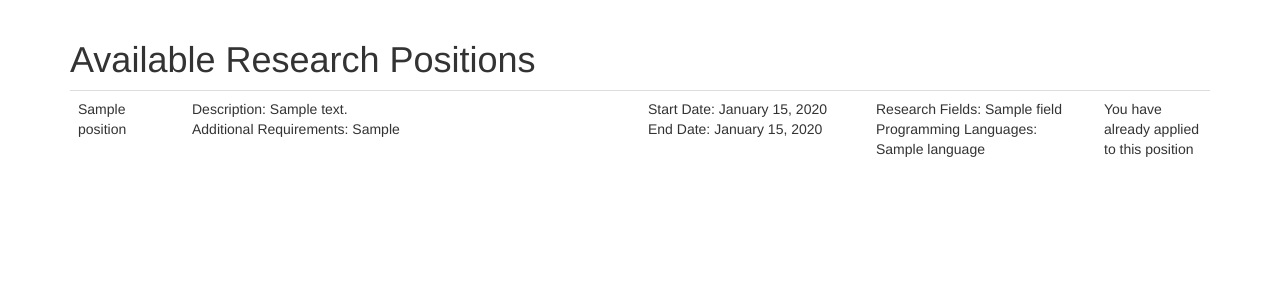
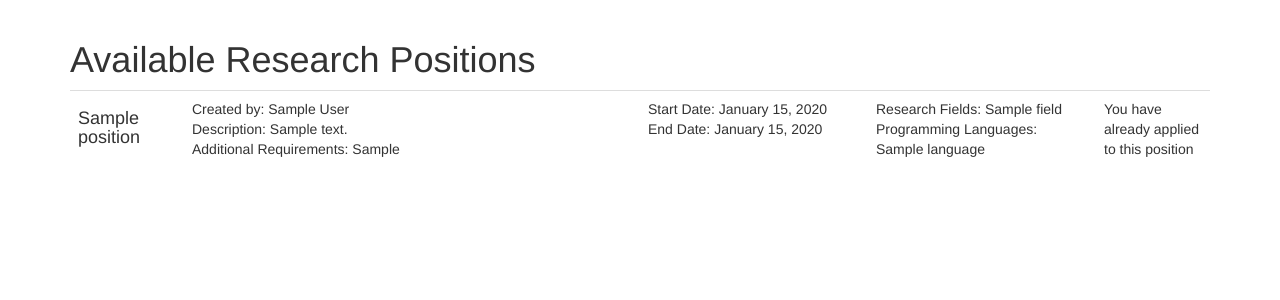
Before and after one commit to WSU-CptS-322-Fall-2023/termproject-cougcoders, a Python web app: template app/View/templates/index.html in a window 1280 px wide. Shown: the part 52-352 px from the top of the page. Run offline with Jinja, Linux system fonts and the light colour scheme; the template is opened without the code that fills it: most values are stand-ins (such as "Sample title", 1, 10 or a date in 2020); some libraries are stand-ins or nearby versions.

Commit message:
Show faculty name next to their research position

```diff
--- a/app/Model/models.py
+++ b/app/Model/models.py
@@ -108,6 +108,9 @@ class ResearchPosition(db.Model):
     applications = db.relationship("Application", backref="research_position")
     faculty_id = db.Column(db.Integer, db.ForeignKey("faculty.id"))
 
+    def get_faculty(self):
+        return Faculty.query.filter_by(id=self.faculty_id).first()
+
     def get_students(self):
         return self.students
 
--- a/app/View/templates/_researchPosition.html
+++ b/app/View/templates/_researchPosition.html
@@ -1,7 +1,11 @@
 <table class="table table-hover">
     <tr valign="center">
-        <td width="10%"> {{position.title}} </td>
+        <td width="10%">
+            <h4>{{position.title}}</h4>
+        </td>
         <td width="40">
+            Created by: {{ position.get_faculty().first_name }} {{ position.get_faculty().last_name }}
+            <br>
             Description: {{position.description}}
             <br>
             Additional Requirements: {{position.additional_requirements}}
```
